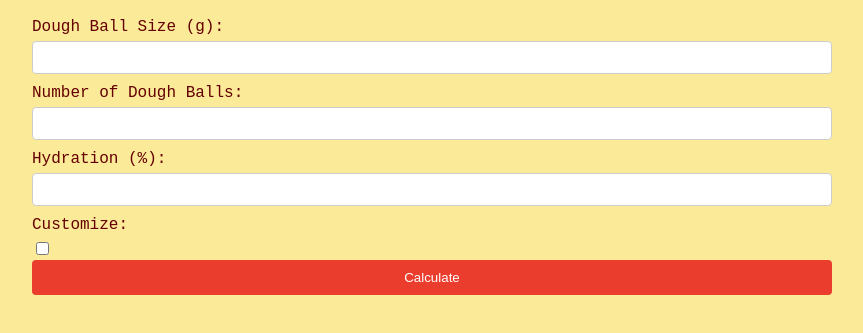
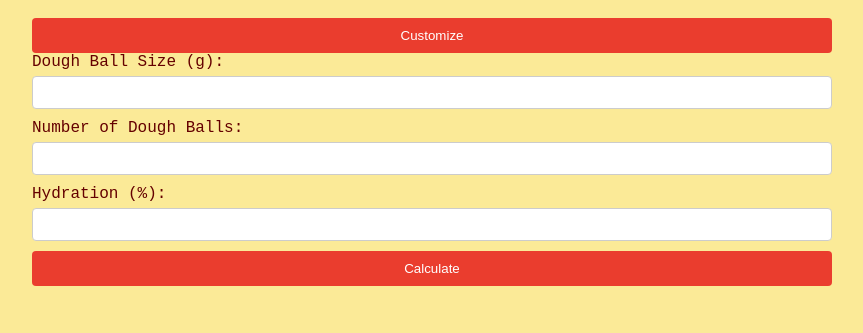
Before and after one commit to cipriani14/doughcalculator, a plain HTML site: page index.html in a window 1280 px wide. Shown: the part 63-396 px from the top of the page, without its empty margins (208-1071 px from the left). Drawn offline with Linux system fonts and the light colour scheme; a small style sheet from the web is missing.

Commit message:
switch instead of checkbox

```diff
--- a/index.html
+++ b/index.html
@@ -6,11 +6,22 @@
     <title>Pizza Dough Calculator</title>
     <link rel="stylesheet" href="styles.css">
     <link rel="stylesheet" href="https://cdn.jsdelivr.net/npm/@fontsource/ia-writer-duo@5.0.7/index.min.css">
+    <style>
+        .toggle-wrapper {
+            text-align: right;
+        }
+    </style>
 </head>
 <body>
     <div class="container">
         <h1>🍕 Pizza Dough Calculator</h1>
+
+        <div class="toggle-wrapper">
+            <button id="customizeButton" onclick="toggleCustomization()">Customize</button>
+        </div>
+
         <label for="doughSize">Dough Ball Size (g):</label>
+
         <input type="number" id="doughSize"><br>
 
         <label for="numBalls">Number of Dough Balls:</label>
@@ -18,9 +29,6 @@
 
         <label for="hydration">Hydration (%):</label>
         <input type="number" id="hydration" min="0" max="100"><br>
-
-        <label for="customize">Customize:</label>
-        <input type="checkbox" id="customize" onchange="toggleCustomization()"><br>
 
         <div id="customFields" style="display: none;">
             <label for="yeast">Yeast (%):</label>
--- a/script.js
+++ b/script.js
@@ -63,12 +63,14 @@ function calculate() {
 
 function toggleCustomization() {
     var customFieldsDiv = document.getElementById("customFields");
-    var customizeCheckbox = document.getElementById("customize");
+    var customizeButton = document.getElementById("customizeButton");
 
-    // If the checkbox is checked, show the customFields div; otherwise, hide it
-    if (customizeCheckbox.checked) {
+    // Toggle the visibility of customFields
+    if (customFieldsDiv.style.display === "none") {
         customFieldsDiv.style.display = "block";
+        customizeButton.textContent = "Hide Customization"; // Change button text
     } else {
         customFieldsDiv.style.display = "none";
+        customizeButton.textContent = "Customize"; // Change button text back
     }
 }
```
